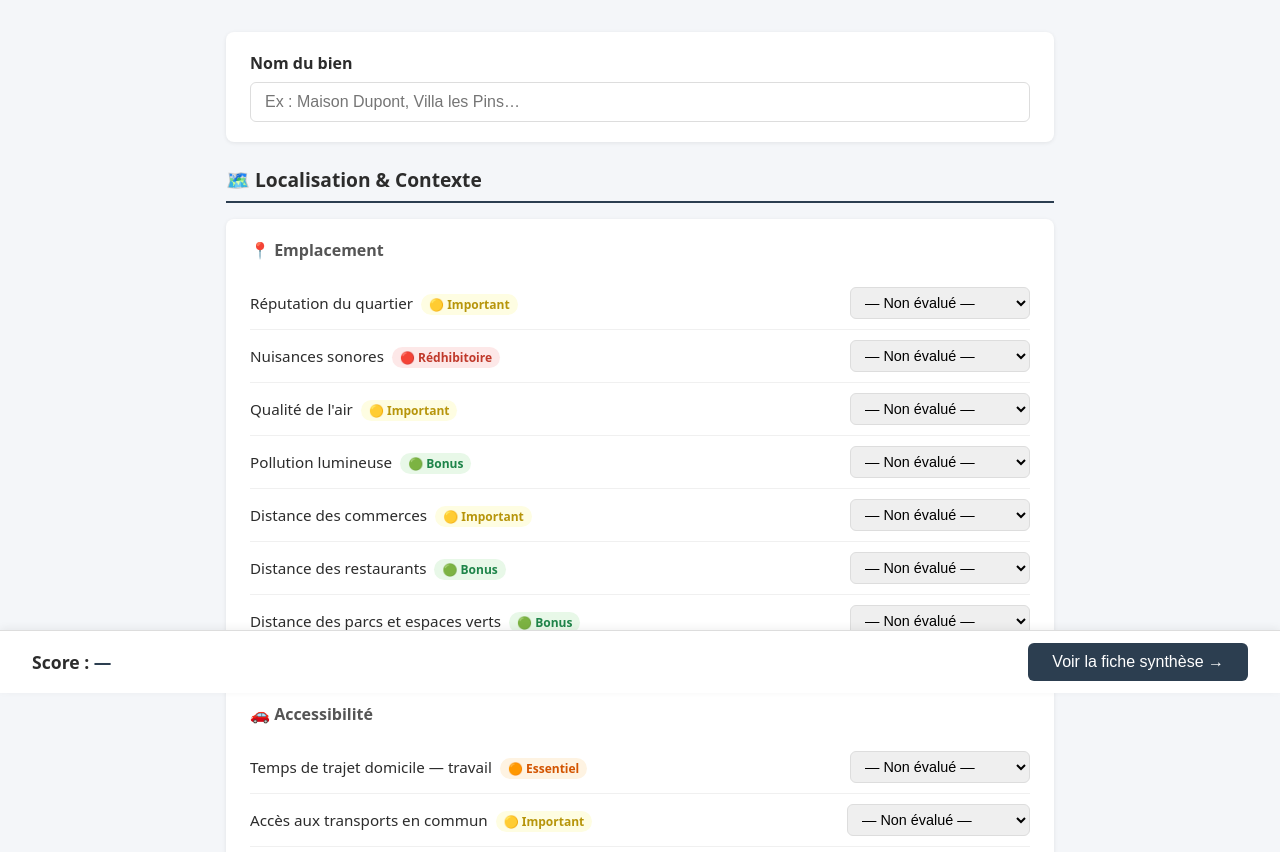
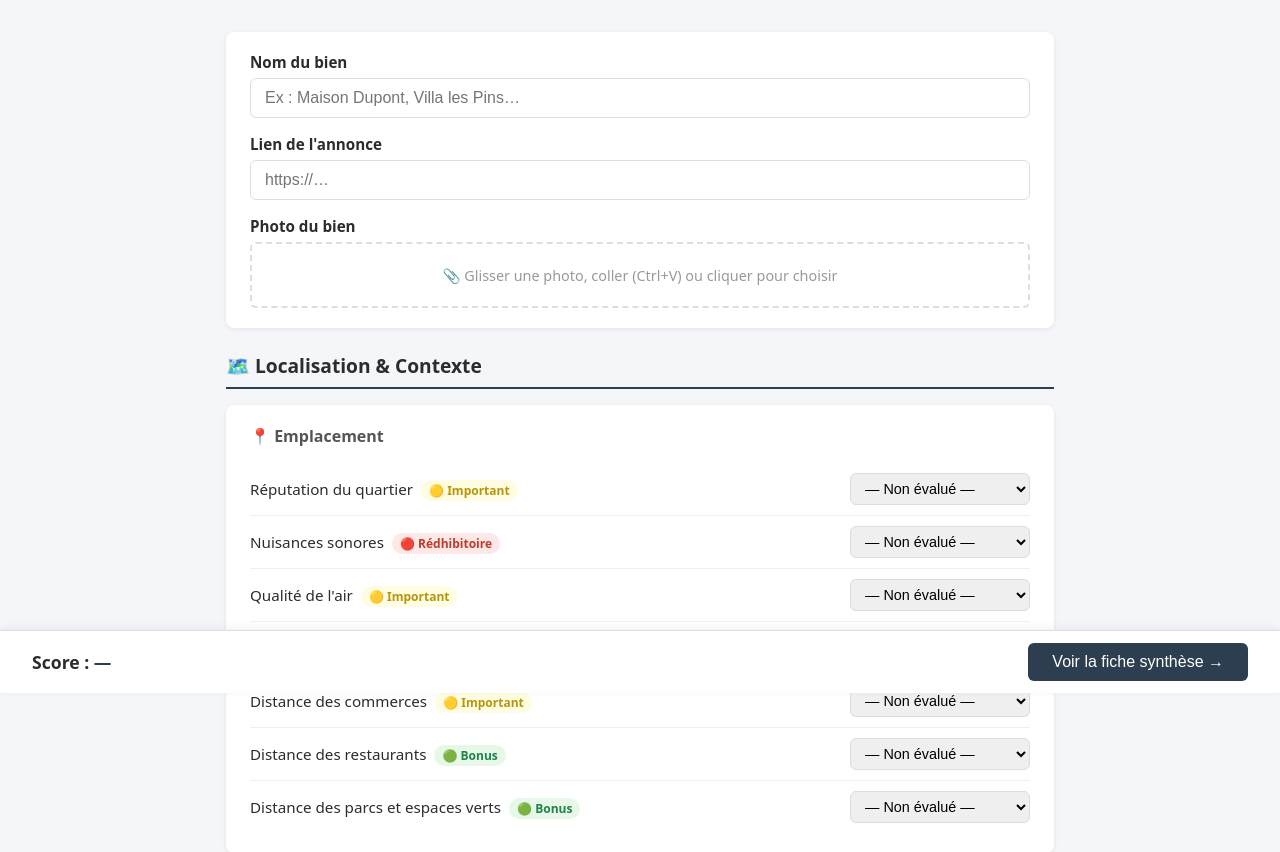
Before and after one commit to MaxenceVandekerckhove/Perso_HomeScan, a Flask app: page / in a window 1280 px wide. Shown: the part 107-959 px from the top of the page. Run offline with Flask 3, Linux system fonts and the light colour scheme.

Commit message:
feat: photo drop zone with drag and drop, file picker and paste support

```diff
--- a/static/app.js
+++ b/static/app.js
@@ -26,8 +26,8 @@ const ETAT_MULTIPLIERS = {
 // Wait for the page to be fully loaded before doing anything
 document.addEventListener("DOMContentLoaded", () => {
     loadCriteres();
+    initPhotoPreview();
 });
-
 
 // ===== DATA LOADING =====
 
@@ -481,3 +481,70 @@ function scoreColor(percentage) {
     if (percentage >= 50) return "#d35400"; // orange
     return "#c0392b";                        // red
 }
+
+// ===== PHOTO PREVIEW =====
+
+function initPhotoPreview() {
+    // Handle photo input via three methods:
+    // 1. Classic file picker (click)
+    // 2. Drag and drop onto the drop zone
+    // 3. Paste from clipboard (Ctrl+V)
+
+    const input = document.getElementById("property-photo");
+    const dropzone = document.getElementById("photo-dropzone");
+    const preview = document.getElementById("photo-preview");
+    const hint = document.getElementById("dropzone-hint");
+
+    // --- 1. Classic file picker ---
+    input.addEventListener("change", () => {
+        if (input.files[0]) showPreview(input.files[0]);
+    });
+
+    // --- 2. Drag and drop ---
+
+    // Needed to allow dropping (browser blocks drop by default)
+    dropzone.addEventListener("dragover", (e) => {
+        e.preventDefault();
+        dropzone.classList.add("drag-over");
+    });
+
+    dropzone.addEventListener("dragleave", () => {
+        dropzone.classList.remove("drag-over");
+    });
+
+    dropzone.addEventListener("drop", (e) => {
+        e.preventDefault();
+        dropzone.classList.remove("drag-over");
+
+        // Look for an image file in the dropped items
+        const file = [...e.dataTransfer.items]
+            .find(item => item.type.startsWith("image/"))
+            ?.getAsFile();
+
+        if (file) showPreview(file);
+    });
+
+    // --- 3. Paste from clipboard ---
+    document.addEventListener("paste", (e) => {
+        const items = e.clipboardData?.items;
+        if (!items) return;
+
+        for (const item of items) {
+            if (item.type.startsWith("image/")) {
+                showPreview(item.getAsFile());
+                break;
+            }
+        }
+    });
+
+    // --- Preview helper ---
+    function showPreview(file) {
+        const reader = new FileReader();
+        reader.onload = (e) => {
+            preview.src = e.target.result;
+            preview.style.display = "block";
+            hint.style.display = "none"; // hide the hint once a photo is set
+        };
+        reader.readAsDataURL(file);
+    }
+}
--- a/static/style.css
+++ b/static/style.css
@@ -44,26 +44,52 @@ main {
 
 /* ===== PROPERTY NAME ===== */
 
+/* ===== PROPERTY HEADER ===== */
+
 .property-header {
     background: white;
     border-radius: 8px;
     padding: 20px 24px;
     margin-bottom: 24px;
     box-shadow: 0 1px 4px rgba(0,0,0,0.08);
+    display: flex;
+    flex-direction: column;
+    gap: 16px;
 }
 
-.property-header label {
-    display: block;
-    font-weight: 600;
-    margin-bottom: 8px;
+.property-field {
+    display: flex;
+    flex-direction: column;
+    gap: 6px;
 }
 
-.property-header input {
-    width: 100%;
+.property-field label {
+    font-weight: 600;
+    font-size: 0.95rem;
+}
+
+.property-field input[type="text"],
+.property-field input[type="url"] {
     padding: 10px 14px;
     border: 1px solid #ddd;
     border-radius: 6px;
     font-size: 1rem;
+}
+
+.property-field input[type="file"] {
+    font-size: 0.9rem;
+    color: #555;
+}
+
+/* Photo preview — hidden until a file is selected */
+#photo-preview {
+    display: none;
+    margin-top: 8px;
+    max-width: 100%;
+    max-height: 220px;
+    object-fit: cover;
+    border-radius: 6px;
+    border: 1px solid #ddd;
 }
 
 
@@ -206,3 +232,44 @@ select:disabled {
     border-color: #a9dfbf;
     cursor: not-allowed;
 }
+
+/* ===== PHOTO DROP ZONE ===== */
+
+#photo-dropzone {
+    position: relative;
+    border: 2px dashed #ddd;
+    border-radius: 6px;
+    padding: 20px;
+    text-align: center;
+    cursor: pointer;
+    transition: border-color 0.2s, background 0.2s;
+}
+
+#photo-dropzone:hover,
+#photo-dropzone.drag-over {
+    border-color: #2c3e50;
+    background: #f0f4f8;
+}
+
+#dropzone-hint {
+    font-size: 0.9rem;
+    color: #999;
+}
+
+/* Hide the file input but keep it clickable via the dropzone */
+#property-photo {
+    position: absolute;
+    inset: 0;
+    opacity: 0;
+    cursor: pointer;
+}
+
+#photo-preview {
+    display: none;
+    margin-top: 12px;
+    max-width: 100%;
+    max-height: 220px;
+    object-fit: cover;
+    border-radius: 6px;
+    border: 1px solid #ddd;
+}
--- a/templates/index.html
+++ b/templates/index.html
@@ -16,9 +16,29 @@
     <main>
 
         <!-- Property name input — lets the user identify the property being evaluated -->
+        <!-- Property information — name, listing URL, and optional photo -->
         <section class="property-header">
-            <label for="property-name">Nom du bien</label>
-            <input type="text" id="property-name" placeholder="Ex : Maison Dupont, Villa les Pins…">
+
+            <div class="property-field">
+                <label for="property-name">Nom du bien</label>
+                <input type="text" id="property-name" placeholder="Ex : Maison Dupont, Villa les Pins…">
+            </div>
+
+            <div class="property-field">
+                <label for="property-url">Lien de l'annonce</label>
+                <input type="url" id="property-url" placeholder="https://…">
+            </div>
+
+            <div class="property-field">
+                <label>Photo du bien</label>
+                <!-- Drop zone — accepts file selection, drag & drop, and paste -->
+                <div id="photo-dropzone">
+                    <span id="dropzone-hint">📎 Glisser une photo, coller (Ctrl+V) ou cliquer pour choisir</span>
+                    <input type="file" id="property-photo" accept="image/*">
+                    <img id="photo-preview" src="" alt="Aperçu du bien">
+                </div>
+            </div>
+
         </section>
 
         <!-- This div will be filled dynamically by app.js -->
```
